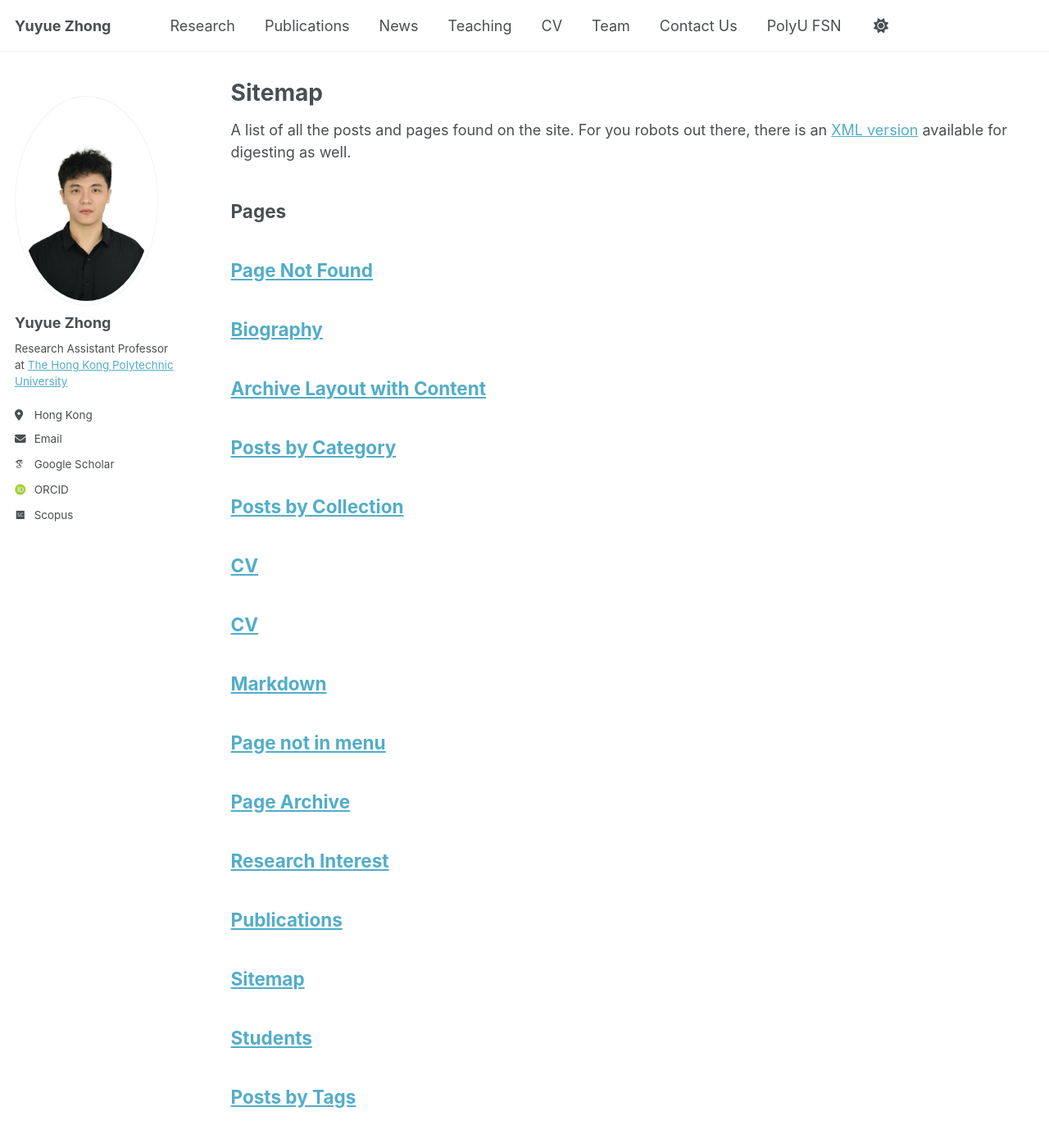
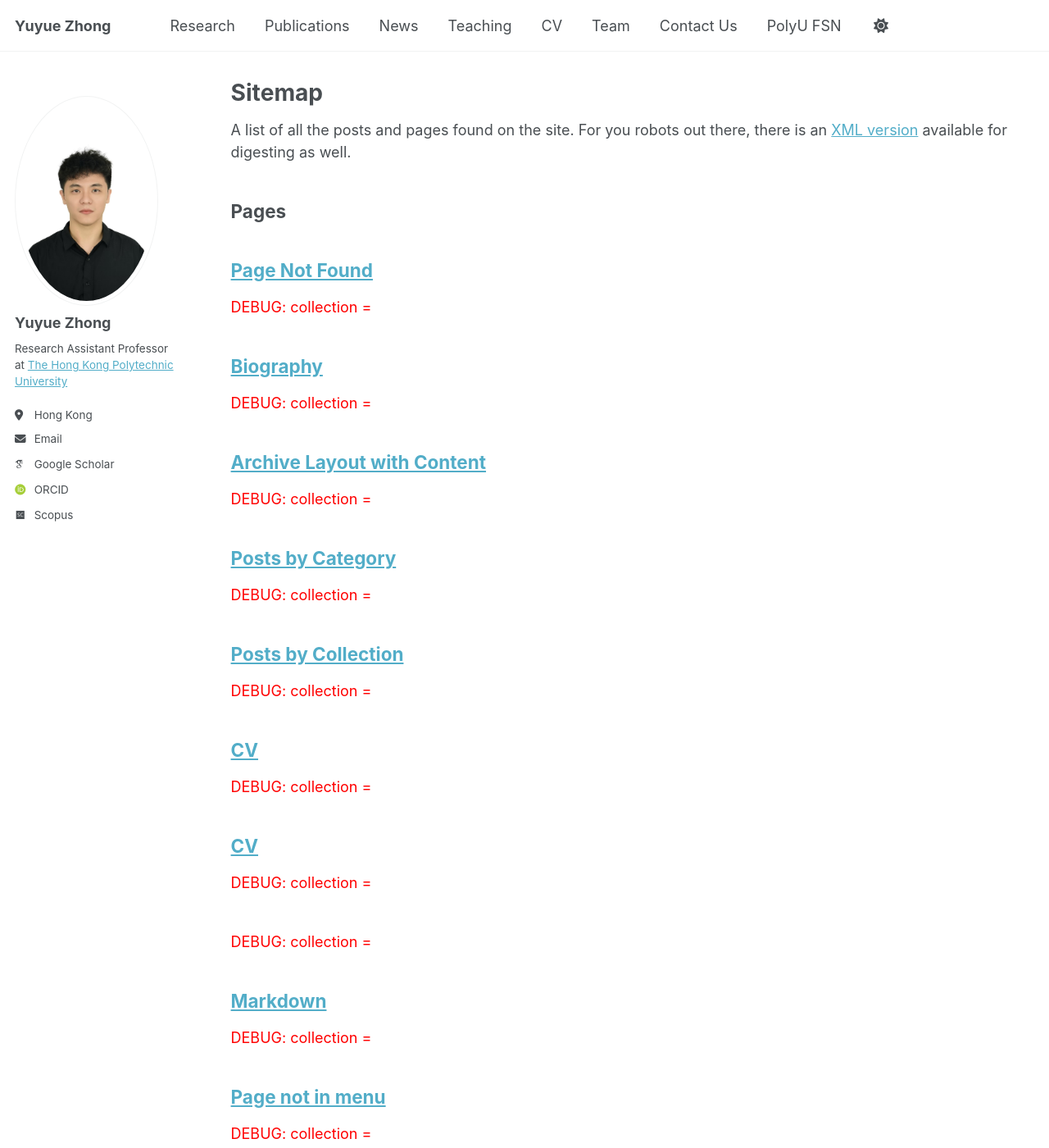
Before and after one commit to Yuyue0221/Yuyue0221.github.io, a Jekyll site: the page built from _pages/sitemap.md, in a window 1280 px wide and 1400 px high. Shown: the whole window at 82% size. Built offline with Jekyll 4.4.1, drawn with Linux system fonts in a browser that asks for light colours; some web fonts are replaced; some of the changed text lies outside the part shown.

Commit message:
Update archive-single.html

```diff
--- a/_includes/archive-single.html
+++ b/_includes/archive-single.html
@@ -38,7 +38,7 @@
       <p class="page__meta"><i class="fa fa-clock" aria-hidden="true"></i> {% include read-time.html %}</p>
     {% endif %}
 
-<!--     <p style="color:red">DEBUG: collection = {{ post.collection }}</p> -->
+    <p style="color:red">DEBUG: collection = {{ post.collection }}</p>
         {%- if post.collection == 'portfolio' -%}
 <!--           { do nothing, no info shown} -->
         {% elsif post.collection == 'teaching' %}
```
